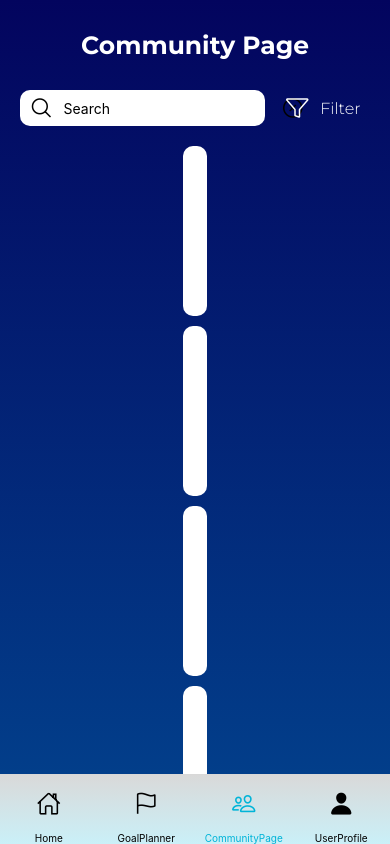
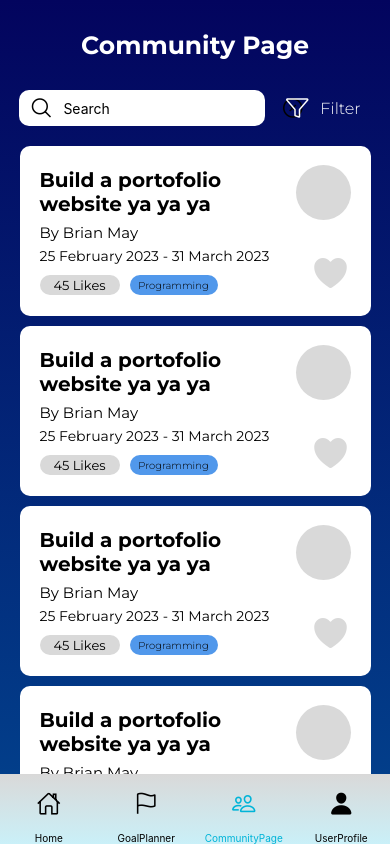
Before and after one commit to SearchAndClick/La-Vie, a React Native app: screen /CommunityPage in a window 390 px wide. Built offline with nearby package versions, Linux system fonts and the light colour scheme.

Commit message:
edit community Page bug di filter Buttonnya

```diff
--- /dev/null
+++ b/components/sections/comPage/FilterBox.js
@@ -0,0 +1,93 @@
+import { View, Text, StyleSheet, TouchableHighlight } from "react-native";
+import React, { useState } from "react";
+import { Ionicons } from "@expo/vector-icons";
+
+function FilterBox() {
+  const[popChosen, setPopChosen] = useState(false);
+  const[recChosen, setRecChosen] = useState(false);
+  const[trenChosen, setTrenChosen] = useState(false);
+
+  function dipilih(number){
+    switch (number) {
+      case 1:
+        setPopChosen((prevState) => !prevState);
+        break;
+      case 2:
+        setRecChosen((prevState) => !prevState);
+        break;
+      case 3:
+        setTrenChosen((prevState) => !prevState);
+        break;
+    }
+  }
+
+  return (
+    <View style={styles.filterContainer}>
+      <View style= {{flexDirection: 'row'}}>
+        <Text style= {styles.descText}>Category</Text>
+        <Ionicons name="funnel-outline" size={24} color="black" style= {{marginLeft: 10}}/>
+      </View>
+      <View style= {styles.categoryBox}></View>
+      <Text style= {styles.descText}>Sort By</Text>
+      <View style= {{flexDirection: 'row', marginTop: 5}}>
+        <TouchableHighlight style = {popChosen? styles.sortBoxChosen:styles.sortBox} onPress={dipilih(1)}>
+          <Text style= {styles.smalltext}>Most Popular</Text>
+        </TouchableHighlight>
+        <TouchableHighlight style = {recChosen? styles.sortBoxChosen:styles.sortBox} onPress={dipilih(2)}>
+          <Text style= {styles.smalltext}>Most Recent</Text>
+        </TouchableHighlight>
+        <TouchableHighlight style = {trenChosen? styles.sortBoxChosen:styles.sortBox} onPress={dipilih(3)}>
+          <Text style= {styles.smalltext}>Trending</Text>
+        </TouchableHighlight>
+      </View>
+    </View>
+  );
+};
+
+const styles = StyleSheet.create({
+  filterContainer: {
+    height: 153,
+    borderBottomRightRadius: 10,
+    borderBottomLeftRadius: 10,
+    backgroundColor: 'white',
+    marginBottom: 20,
+    padding: 20,
+  },
+  categoryBox: {
+    borderWidth: 2,
+    height: 32,
+    borderRadius: 15,
+    backgroundColor: '#D9D9D9',
+    marginBottom: 10,
+  },
+  descText: {
+    fontFamily: "montserrat-bold",
+    fontSize: 16,
+    color: "black",
+  },
+  smalltext: {
+    fontFamily: "montserrat-light",
+    fontSize: 10,
+    color: "black",
+  },
+  sortBoxChosen: {
+    marginHorizontal: 2,
+    backgroundColor: '#CAF0F8',
+    width: 96,
+    height: 26,
+    borderRadius: 10,
+    alignItems: 'center',
+    justifyContent: 'center'
+  },
+  sortBox:{
+    backgroundColor : '#D9D9D9',
+    marginHorizontal: 2,
+    width: 96,
+    height: 26,
+    borderRadius: 10,
+    alignItems: 'center',
+    justifyContent: 'center'
+  }
+});
+
+export default FilterBox;
--- a/components/sections/comPage/SearchFilter.js
+++ b/components/sections/comPage/SearchFilter.js
@@ -1,17 +1,20 @@
 import { View, Text, TextInput, TouchableOpacity, StyleSheet } from "react-native";
-import React from "react";
+import React, {useState} from "react";
 import { Ionicons } from "@expo/vector-icons";
+import FilterBox from "./FilterBox";
 
 function SearchFilter() {
+  const [filterClicked, setFilterClicked] = useState(false);
   function silang(){
 
   }
 
   function filterButton(){
-
+    setFilterClicked((prevState) => !prevState)
   }
 
   return (
+    <View>
     <View style= {styles.container}>
       <View style= {styles.searchBar}>
         <Ionicons name="search-outline" size={24} color="black" />
@@ -27,10 +30,25 @@ function SearchFilter() {
         <Text style = {styles.filterText}>Filter</Text>
       </TouchableOpacity>
     </View>
+    {filterClicked &&
+      <FilterBox/>
+    }
+    </View>
   );
 }
 
 const styles = StyleSheet.create({
+  mainContainer: {
+    width: "100%"
+  },
+  filterContainer: {
+    height: 153,
+    borderBottomRightRadius: 10,
+    borderBottomLeftRadius: 10,
+    backgroundColor: 'white',
+    marginBottom: 20,
+    padding: 20,
+  },
   container: {
     width: '90%',
     alignSelf: 'center',
--- a/components/sections/comPage/TweetCard.js
+++ b/components/sections/comPage/TweetCard.js
@@ -1,58 +1,118 @@
-import { View, Text, StyleSheet, image } from 'react-native'
+import { View, Text, StyleSheet, Image, Pressable, TouchableOpacity} from 'react-native'
 import React, { useState } from 'react'
 import { Ionicons } from "@expo/vector-icons";
 
 function TweetCard ({ goalName, userImage, userName, category, startDate, endDate,}) {
   const [liked, setLiked] = useState(false);
 
+  function disukai(){
+    setLiked((prevState) => !prevState)
+  }
+
+  function toGoalDetail(){
+
+  }
+
   return (
-    <View style= {styles.container}>
+    <TouchableOpacity style= {styles.container} onPress= {toGoalDetail}>
       <View style = {styles.headerContainer}>
-        <View>
-
+        <View style= {styles.titleView}>
+          <Text style = {styles.titleText}>Build a portofolio website ya ya ya</Text>
         </View>
-        <Ionicons name="person" size={24} color="white" />
+        <View style= {styles.userProfileTemp}>
+          <Image />
+        </View>
       </View>
-      <></>
-      <View>
-
+      <Text style = {styles.usernameText}>By Brian May</Text>
+      <Text style = {styles.dateText}>25 February 2023 - 31 March 2023</Text>
+      <View style = {styles.footerView}>
+        <View style = {styles.likesBox}>
+          <Text style = {styles.likesText}>45 Likes</Text>
+        </View>
+        <View style = {styles.categoryBox}>
+          <Text style = {styles.categoryText}>Programming</Text>
+        </View>
+        <Pressable onPress={disukai} style= {{position: 'absolute', bottom: 0, right: 0}}>
+          <Ionicons name="heart" size={40} color={liked? "red": "#D9D9D9"} />
+        </Pressable>
       </View>
-    </View>
+    </TouchableOpacity>
   )
 }
 
 const styles = StyleSheet.create({
   container: {
-    width: "100%",
+    width: '90%',
     marginBottom: 10,
     height: 170,
     backgroundColor: 'white',
-    borderRadius: 10
+    borderRadius: 10,
+    alignSelf: 'center',
+    padding: 20,
+  },
+  titleView: {
+    width: '80%',
   },
   headerContainer: {
-
+    flexDirection: 'row',
+    height: "40%",
+    justifyContent: 'space-between',
+    alignItems: 'center'
   },
   titleText: {
-
+    fontFamily: "montserrat-bold",
+    fontSize: 20,
+    color: "black"
   },
   usernameText: {
-
+    fontFamily: "montserrat-regular",
+    fontSize: 15,
+    color: "black",
+    marginVertical: 5,
   },
   dateText: {
-
+    fontFamily: "montserrat-regular",
+    fontSize: 14,
+    color: "black"
   },
   categoryText: {
-
+    fontFamily: "montserrat-light",
+    fontSize: 10,
+    color: "black"
   },
   likesText: {
-
+    fontFamily: "montserrat-regular",
+    fontSize: 13,
+    color: "black"
   },
   likesBox: {
-
+    borderRadius: 15,
+    backgroundColor: '#D9D9D9',
+    height: 20,
+    width: 80,
+    alignItems: 'center',
+    justifyContent: 'center',
+    marginRight: 10,
   },
   categoryBox: {
-
+    borderRadius: 15,
+    backgroundColor: '#5198EB',
+    height: 20,
+    width: 88,
+    alignItems: 'center',
+    justifyContent: 'center'
   },
+  footerView: {
+    flexDirection: 'row',
+    marginTop: 10,
+    marginBottom: 20,
+  },
+  userProfileTemp: {
+    borderRadius: 30,
+    width: 55,
+    height: 55,
+    backgroundColor: '#D9D9D9',
+  }
 })
 
 export default TweetCard
--- a/screens/CommunityPageScreen.js
+++ b/screens/CommunityPageScreen.js
@@ -9,7 +9,7 @@ const CommunityPageScreen = () => {
     <LinearGradient style={styles.background} colors={["#03045E", "#023E8A"]}>
       <Text style = {styles.headerText}>Community Page</Text>
       <SearchFilter/>
-      <ScrollView>
+      <ScrollView style ={styles.scrollStyle}>
         <TweetCard/>
         <TweetCard/>
         <TweetCard/>
@@ -35,5 +35,8 @@ const styles = StyleSheet.create({
     fontSize: 25,
     color: 'white',
     marginVertical: 30,
+  },
+  scrollStyle: {
+    width: '100%'
   }
 });
```
